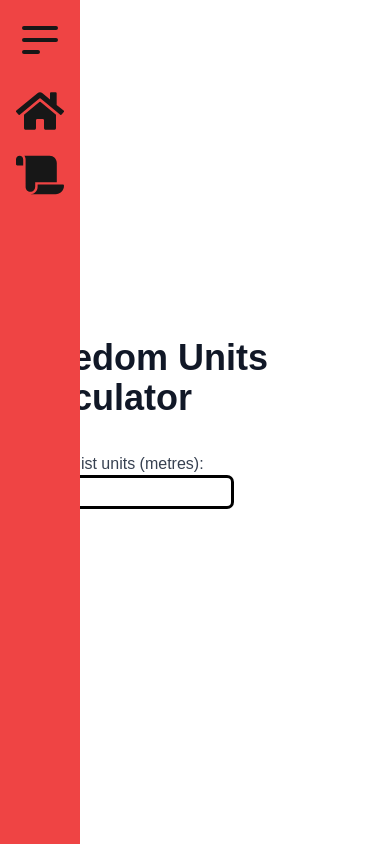
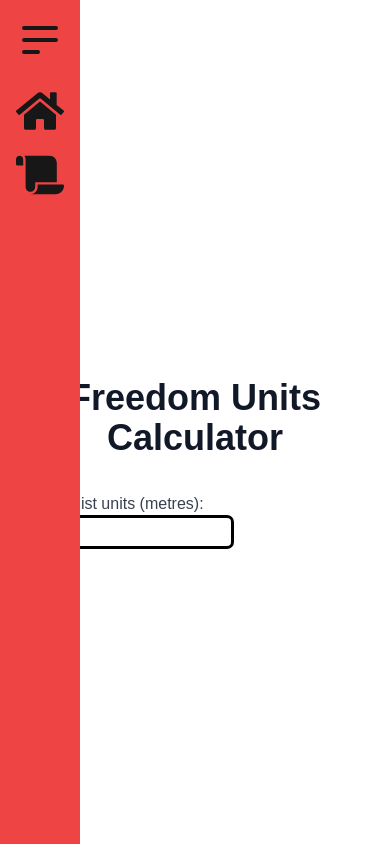
Before and after one commit to sethnine/freedom-units, a Next.js app: page / in a window 390 px wide. Both pictures are taken after a click on the button "Open Menu". Built offline with nearby package versions, Linux system fonts and the light colour scheme.

Commit message:
mobile improvements

```diff
--- a/src/app/layout.tsx
+++ b/src/app/layout.tsx
@@ -35,10 +35,12 @@ export default function RootLayout({
         />
       </head>
       <body
-        className={`${geistSans.variable} ${geistMono.variable} antialiased flex flex-col h-full`}
+        className={`${geistSans.variable} ${geistMono.variable} antialiased flex flex-col h-full overscroll-y-contain`}
       >
         <NavBar />
-        {children}
+        <div className="flex-1 flex flex-col justify-center items-center pt-[80px]">
+          {children}
+        </div>
       </body>
     </html>
   );
--- a/src/app/licences/page.tsx
+++ b/src/app/licences/page.tsx
@@ -72,17 +72,22 @@ export default async function LicencesPage() {
     tags: ["licenses"],
   });
   const licences = await l();
+  const isDev = process.env.NODE_ENV === "development";
   return (
     <main className="p-2 flex flex-col align-center justify-center w-full gap-2 pb-16">
-      {process.env.NODE_ENV === "development" && (
+      {isDev && (
+        <div>
+          <hr />
           <button
             className="mx-2 p-1 bg-blue-500  rounded self-center"
             onClick={invilidateCache}
           >
             Invalidate Cache
           </button>
+
+          <hr />
+        </div>
       )}
-      <hr />
       {licences.map((licence) => (
         <article className="md:w-1/2 w-full mx-2 md:mx-auto" key={licence.name}>
           <div>
--- a/src/app/page.tsx
+++ b/src/app/page.tsx
@@ -62,7 +62,9 @@ export default function Home() {
   return (
     <div className="flex flex-col items-center justify-center h-full w-full space-y-4 ">
       <div className="prose dark:prose-invert md:scale-150 p-4">
-        <h1 className="block text-wrap">Freedom Units Calculator</h1>
+        <h1 className="block text-wrap text-center">
+          Freedom Units Calculator
+        </h1>
         <label htmlFor="inputbox">Communist units (metres):</label>
         <input
           className="bg-inherit text-inherit ring-black dark:ring-white ring rounded mx-2 focus:outline-none"
--- a/src/components/NavBar.tsx
+++ b/src/components/NavBar.tsx
@@ -7,24 +7,33 @@ import { HiOutlineMenu, HiOutlineMenuAlt2 } from "react-icons/hi";
 export function NavBar() {
   const [isOpen, setIsOpen] = useState(false);
   return (
-    <div>
+    <>
       <button
         className={"fixed top-0 left-0 p-4"}
         aria-label="Open Menu"
-        onClick={() => setIsOpen(!isOpen)}
+        onClick={() => setIsOpen(true)}
       >
         <HiOutlineMenu size={48} />
       </button>
+      <div
+        onClick={() => setIsOpen(false)}
+        aria-label="Close Menu"
+        className={`fixed ${
+          !isOpen ? "hidden" : ""
+        } top-0 left-0 w-full h-full`}
+      ></div>
+
       <nav
         className={
-          isOpen
-            ? "absolute transition-all duration-500 flex  -translate-x-0 flex-col h-full bg-red-500"
-            : "absolute transition-all duration-500  -translate-x-full flex-col h-full bg-red-500"
+          `fixed z-20 top-0 left-0 transition-all duration-500 flex ${
+            isOpen ? "-translate-x-0" : "-translate-x-full"
+          } flex-col h-full bg-red-500`
+          // "fixed z-20 top-0 left-0 transition-all duration-500 flex -translate-x-full flex-col h-full bg-red-500"
         }
       >
         <ul className="flex flex-col gap-4 p-4">
           <li>
-            <button onClick={() => setIsOpen(!isOpen)}>
+            <button onClick={() => setIsOpen(false)}>
               <HiOutlineMenuAlt2 size={48} />
             </button>
           </li>
@@ -50,6 +59,6 @@ export function NavBar() {
           </li>
         </ul>
       </nav>
-    </div>
+    </>
   );
 }
```
Lines whose indentation alone changed are shown as unchanged.
